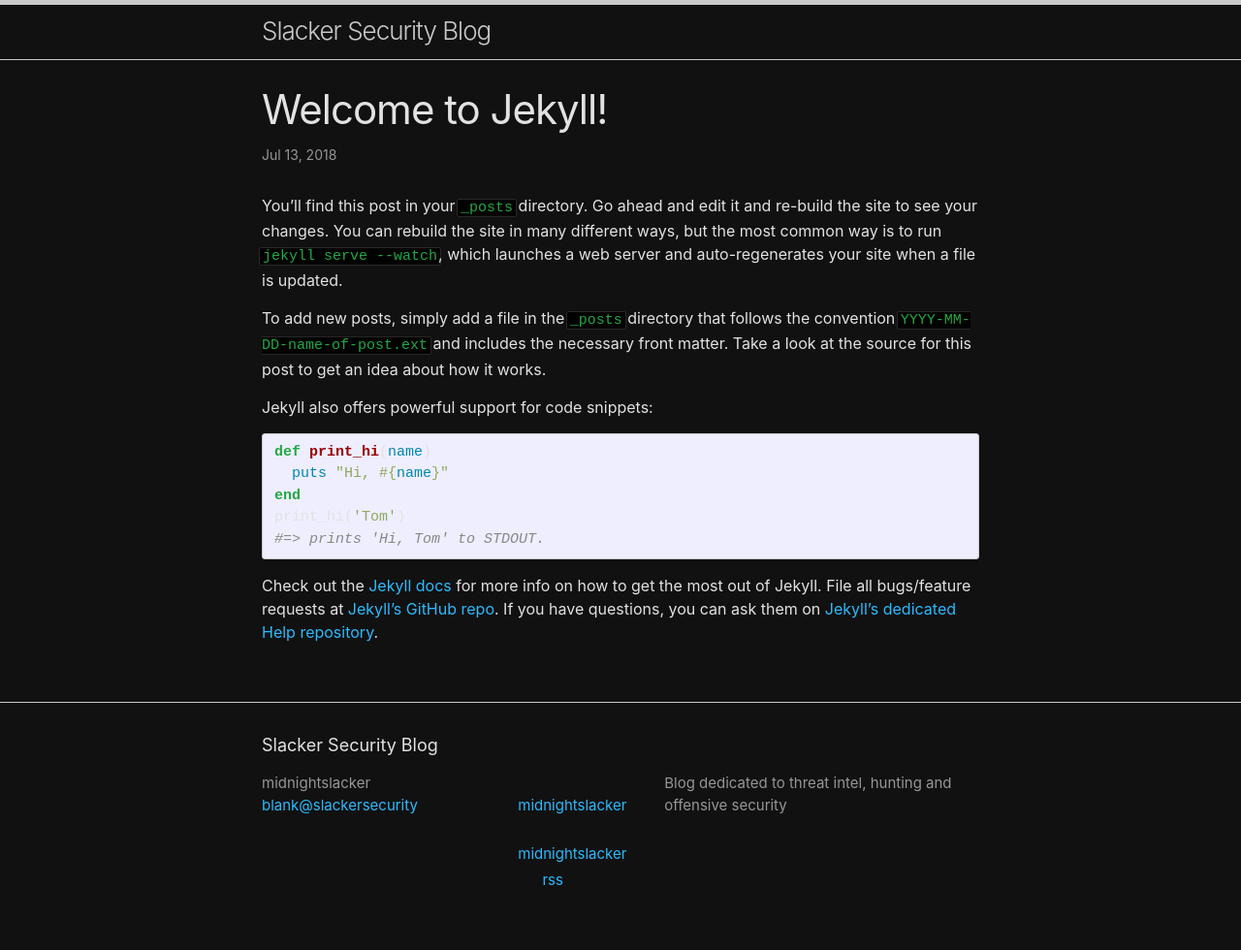
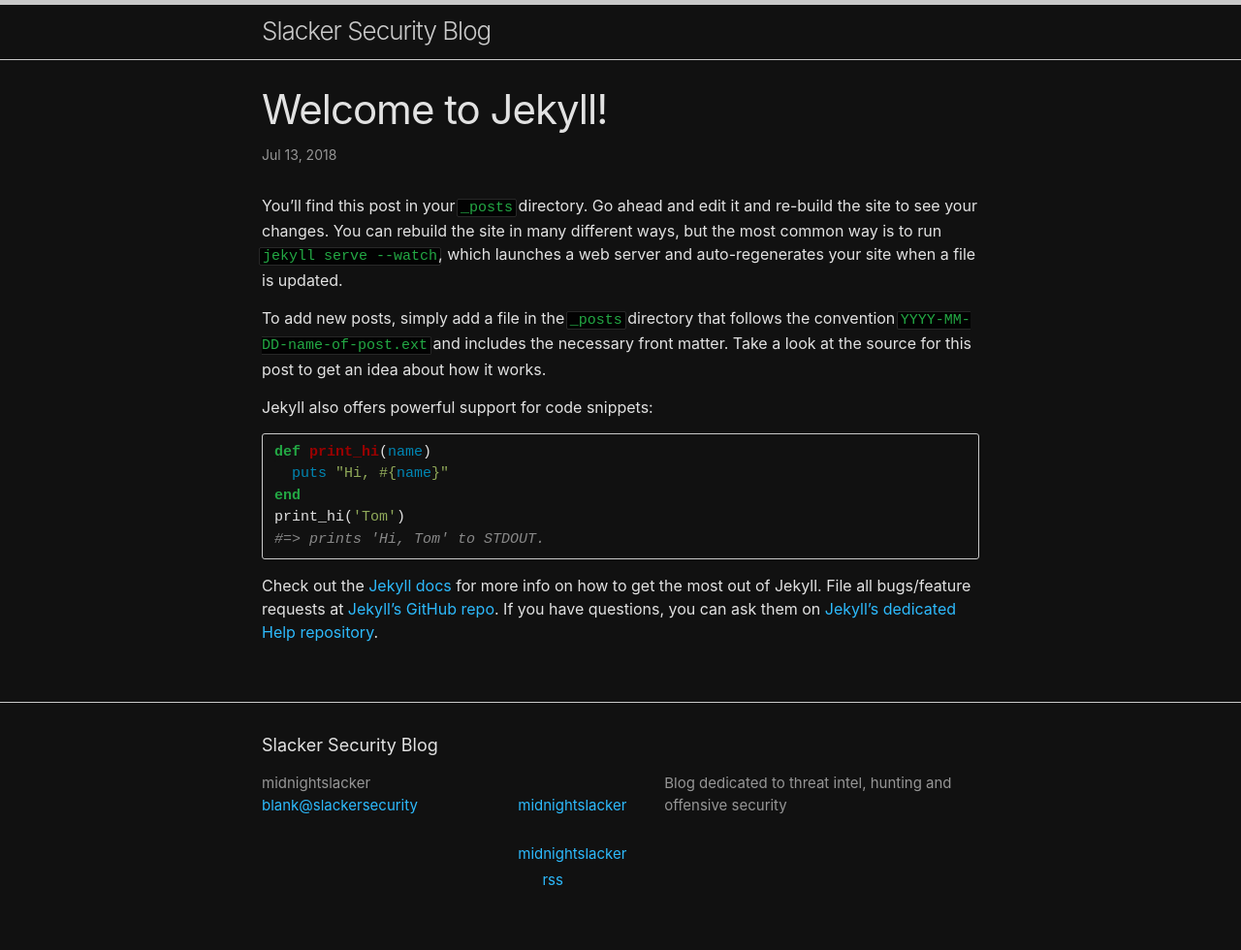
Before and after one commit to slackersecurity/blog, a Jekyll site: the page built from _posts/2018-07-13-welcome.md, in a window 1280 px wide. Shown: the whole page at 97% size. Built offline with Jekyll 4.4.1, drawn with Linux system fonts in a browser that asks for light colours.

Commit message:
Update _base.scss
changing code background color for eef to 111

```diff
--- a/_sass/minima/_base.scss
+++ b/_sass/minima/_base.scss
@@ -151,7 +151,7 @@ code {
   @include relative-font-size(0.9375);
   border: 1px solid $grey-color-light;
   border-radius: 3px;
-  background-color: #eef;
+  background-color: #111;
 }
 
 code {
```
